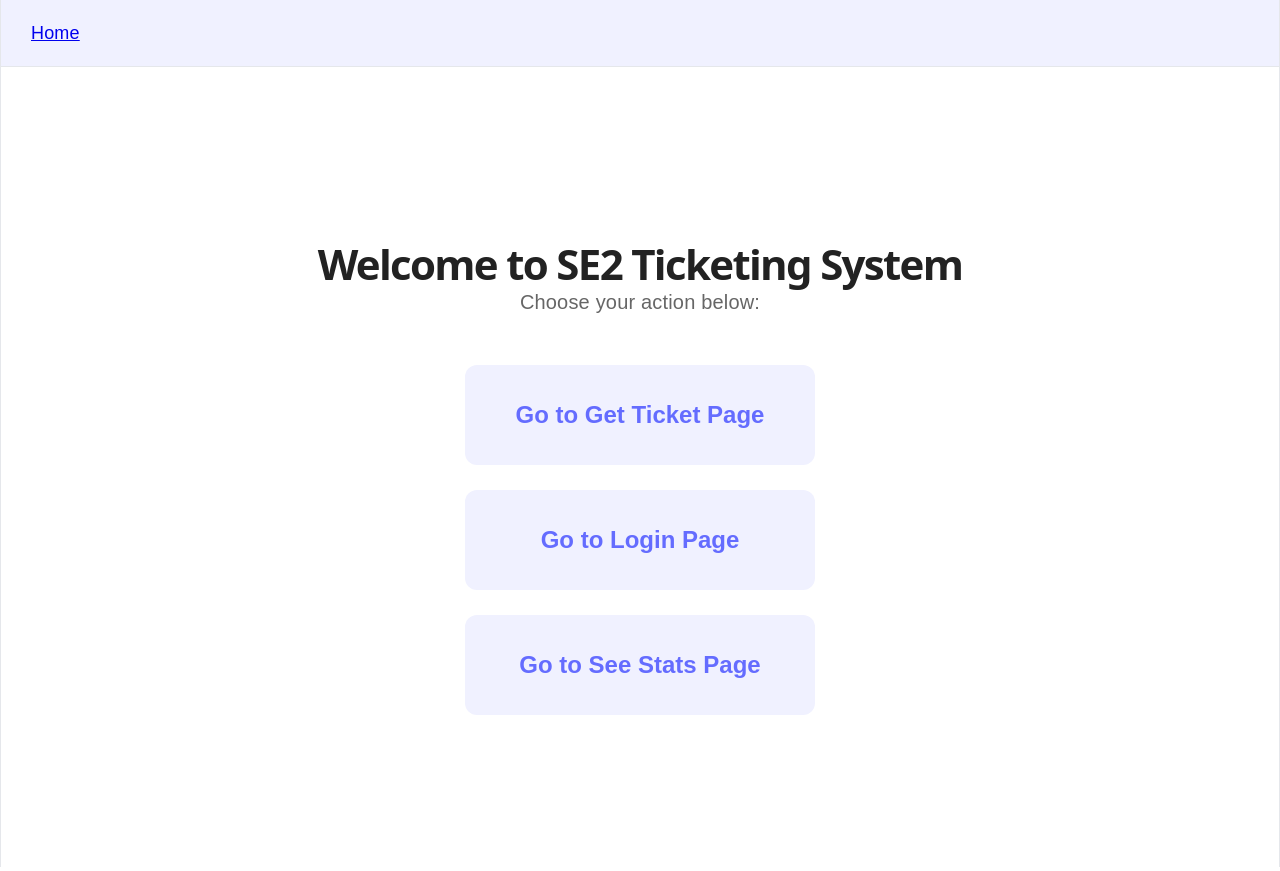
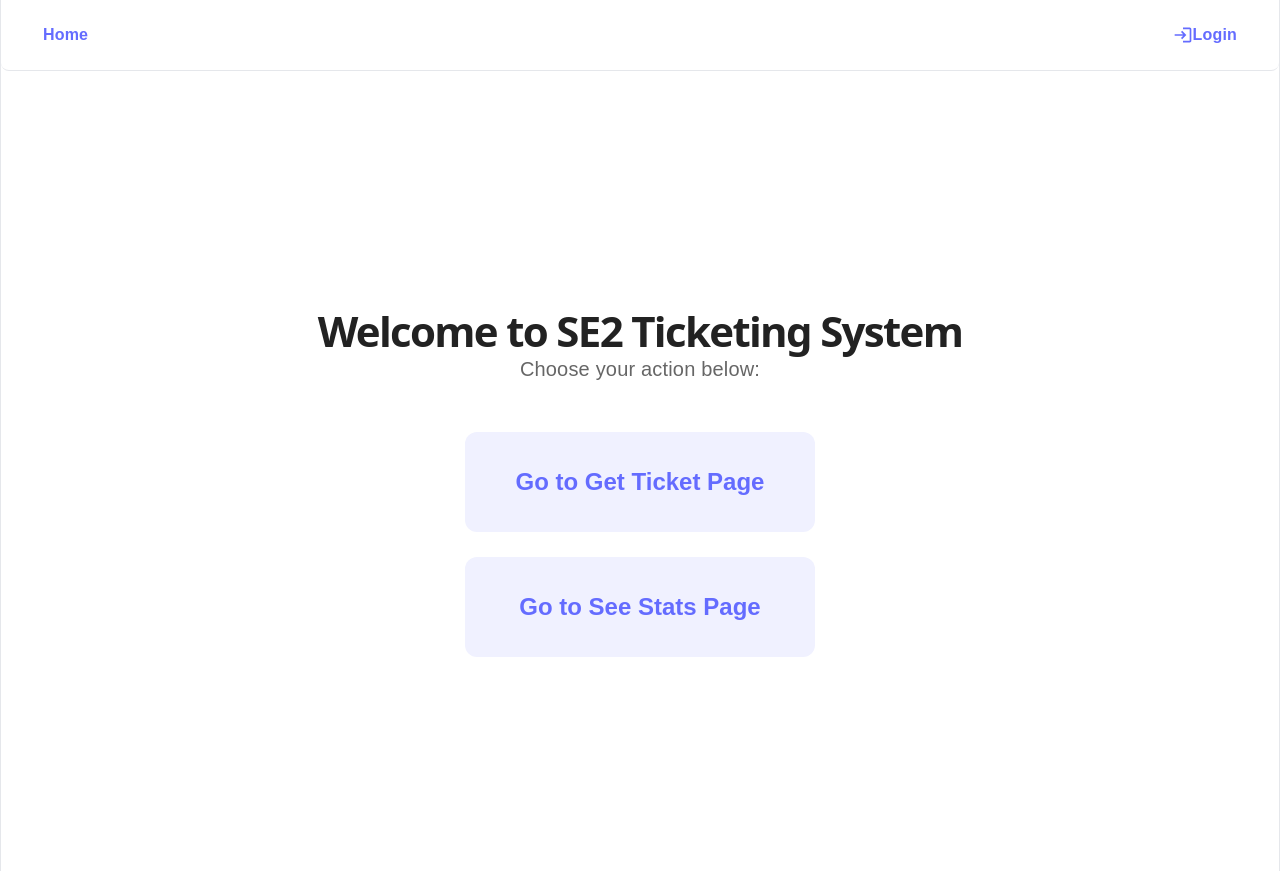
Before and after one commit to CristianoBerardo/SE2-Project-Group-10, a React (Vite) app in the folder frontend/: page / in a window 1280 px wide. Built offline with nearby package versions, Linux system fonts and the light colour scheme.

Commit message:
add logout functionality, remove login button in Home screed, modify navbar

```diff
--- a/frontend/package.json
+++ b/frontend/package.json
@@ -16,6 +16,7 @@
   "dependencies": {
     "react": "^19.2.8",
     "react-dom": "^19.2.8",
+    "react-icons": "^5.7.0",
     "react-router-dom": "^7.18.4"
   },
   "devDependencies": {
--- a/frontend/src/App.css
+++ b/frontend/src/App.css
@@ -199,11 +199,12 @@ p {
 
 /* Smaller navigation button */
 
-.navbar .nav-button {
+.navbar {
   width: auto;
   min-height: 45px;
 
   padding: 10px 20px;
+  justify-content: space-between;
 
   font-size: 16px;
   font-weight: 500;
@@ -212,6 +213,44 @@ p {
   border-radius: 8px;
 }
 
+.navbar-home-button,
+.navbar-auth-button {
+  display: inline-flex;
+  align-items: center;
+  justify-content: center;
+
+  min-height: 45px;
+  padding: 10px 20px;
+
+  font-family: inherit;
+  font-size: 16px;
+  font-weight: 600;
+
+  color: var(--accent);
+  background: var(--background);
+
+  border: 2px solid transparent;
+  border-radius: 8px;
+
+  text-decoration: none;
+  cursor: pointer;
+
+  transition:
+    border-color 0.3s,
+    transform 0.2s;
+}
+
+.navbar-home-button:hover,
+.navbar-auth-button:hover {
+  border-color: var(--accent-border);
+  transform: translateY(-2px);
+}
+
+.navbar-home-button:focus-visible,
+.navbar-auth-button:focus-visible {
+  outline: 2px solid var(--accent);
+  outline-offset: 3px;
+}
 /* ==========================================
    SECONDARY PAGES
    GET TICKET / STATS
--- a/frontend/src/components/Navbar.tsx
+++ b/frontend/src/components/Navbar.tsx
@@ -1,11 +1,43 @@
-import { Link } from "react-router-dom";
+import { MdLogin, MdLogout } from "react-icons/md";
+import { Link, useNavigate } from "react-router-dom";
 
 function Navbar() {
+    const navigate = useNavigate();
+
+    const token = sessionStorage.getItem("jwt_token");
+    const username = sessionStorage.getItem("username");
+    const role = sessionStorage.getItem("role")
+
+    const isLoggedIn = !!token;
+
+    function handleLogout() {
+        // Remove authentication information
+        sessionStorage.removeItem("jwt_token");
+        sessionStorage.removeItem("username");
+
+        // Redirect to Home
+        navigate("/");
+    }
     return (
         <nav className="navbar">
         <Link to="/" className="navbar-home-button">
             Home
         </Link>
+        {isLoggedIn ? (
+            <button
+                type="button"
+                onClick={handleLogout}
+                className="navbar-auth-button"
+            >
+                <MdLogout size={20} />
+                Logout ({username} - {role})
+            </button>
+        ) : (
+            <Link to="/login" className="navbar-auth-button">
+                <MdLogin size={20} />
+                Login
+            </Link>
+        )}
         </nav>
     );
 }
--- a/frontend/src/dto/UserDTO.ts
+++ b/frontend/src/dto/UserDTO.ts
@@ -4,8 +4,8 @@ export interface UserLoginDTO {
 }
 
 export interface UserDTONoPassword {
+    id: string
     username: string;
-    password: string;
     role: string;
 }
 
--- a/frontend/src/pages/Home.tsx
+++ b/frontend/src/pages/Home.tsx
@@ -14,9 +14,6 @@ function Home() {
                     <button onClick={() => navigate("/get-ticket")} className="nav-button">
                         Go to Get Ticket Page
                     </button>
-                    <button onClick={() => navigate("/login")} className="nav-button">
-                        Go to Login Page
-                    </button>
                     <button onClick={() => navigate("/see-stats")} className="nav-button">
                         Go to See Stats Page
                     </button>
--- a/frontend/src/pages/Login.tsx
+++ b/frontend/src/pages/Login.tsx
@@ -30,6 +30,8 @@ function Login() {
 
             // Save JWT for subsequent API requests
             sessionStorage.setItem("jwt_token", response.token);
+            sessionStorage.setItem("username", response.user.username);
+            sessionStorage.setItem("role", response.user.role);
 
             navigate(from, { replace: true });
 
```
Also changed, not shown: 1 other file (tests, documents, lock files or other folders). Lines whose indentation alone changed are shown as unchanged.
